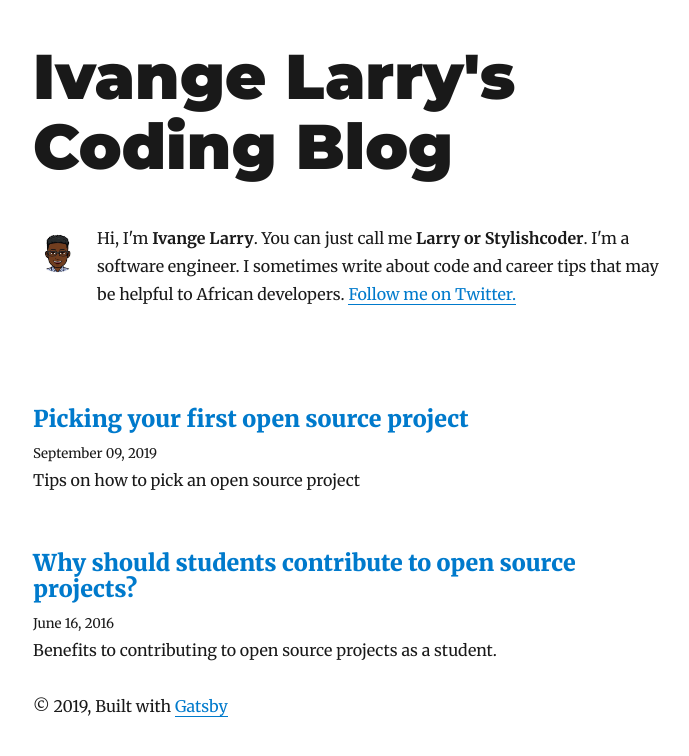
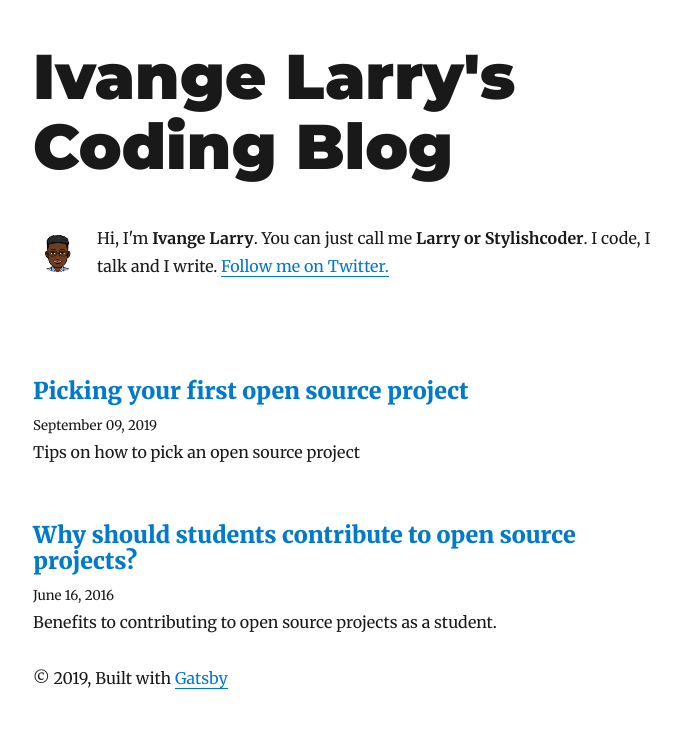
Before and after one commit to ivange94/stylishcoder.dev, a Gatsby site: page / in a window 1280 px wide. Shown: the whole page, without its empty margins (292-981 px from the left). Built offline with nearby package versions, Linux system fonts and the light colour scheme; Gatsby itself is replaced by a stand-in of ours; some packages are replaced by stand-ins of ours.

Commit message:
Update bio

```diff
--- a/src/components/bio.js
+++ b/src/components/bio.js
@@ -54,7 +54,7 @@ const Bio = () => {
         }}
       />
       <p>
-        Hi, I'm <strong>{author}</strong>. You can just call me <strong>Larry or Stylishcoder</strong>. I'm a software engineer. I sometimes write about code and career tips that may be helpful to African developers.
+        Hi, I'm <strong>{author}</strong>. You can just call me <strong>Larry or Stylishcoder</strong>. I code, I talk and I write.
         {` `}
         <a href={`https://twitter.com/${social.twitter}`}>
           Follow me on Twitter.
```
